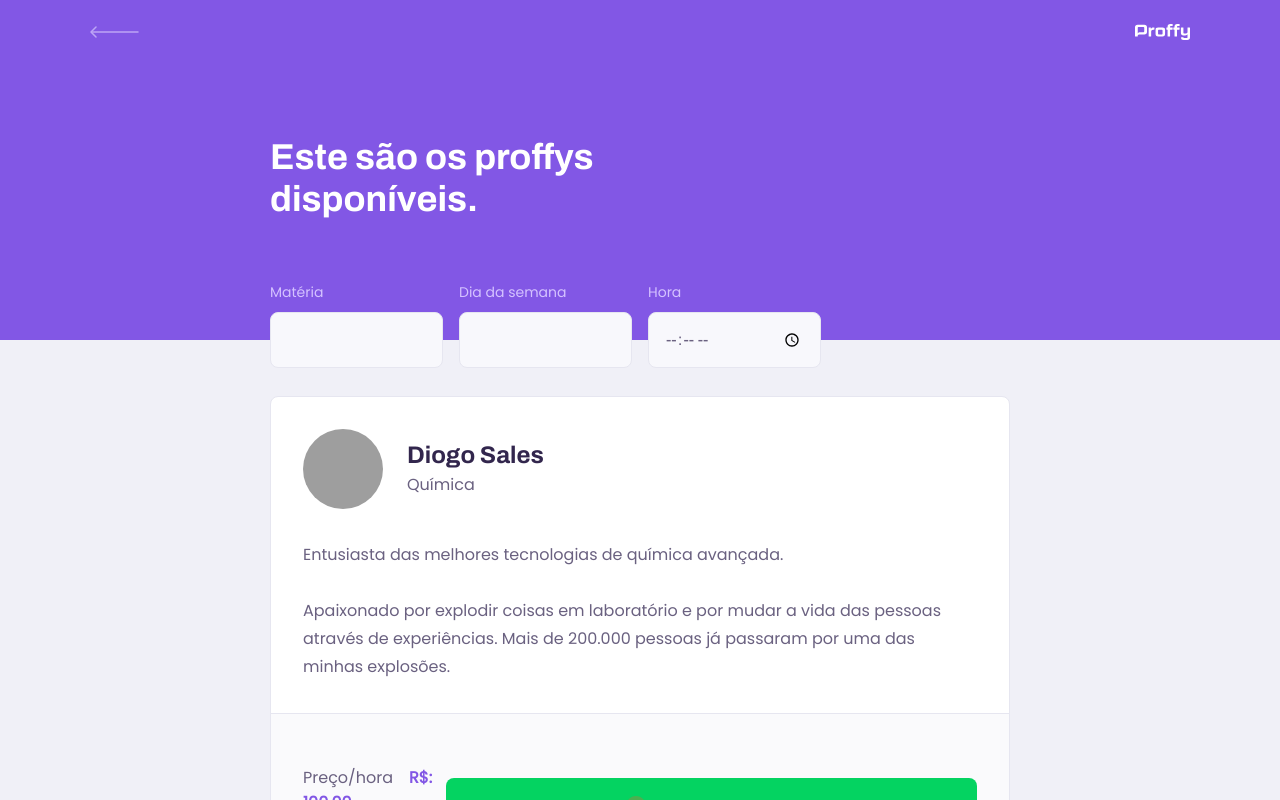
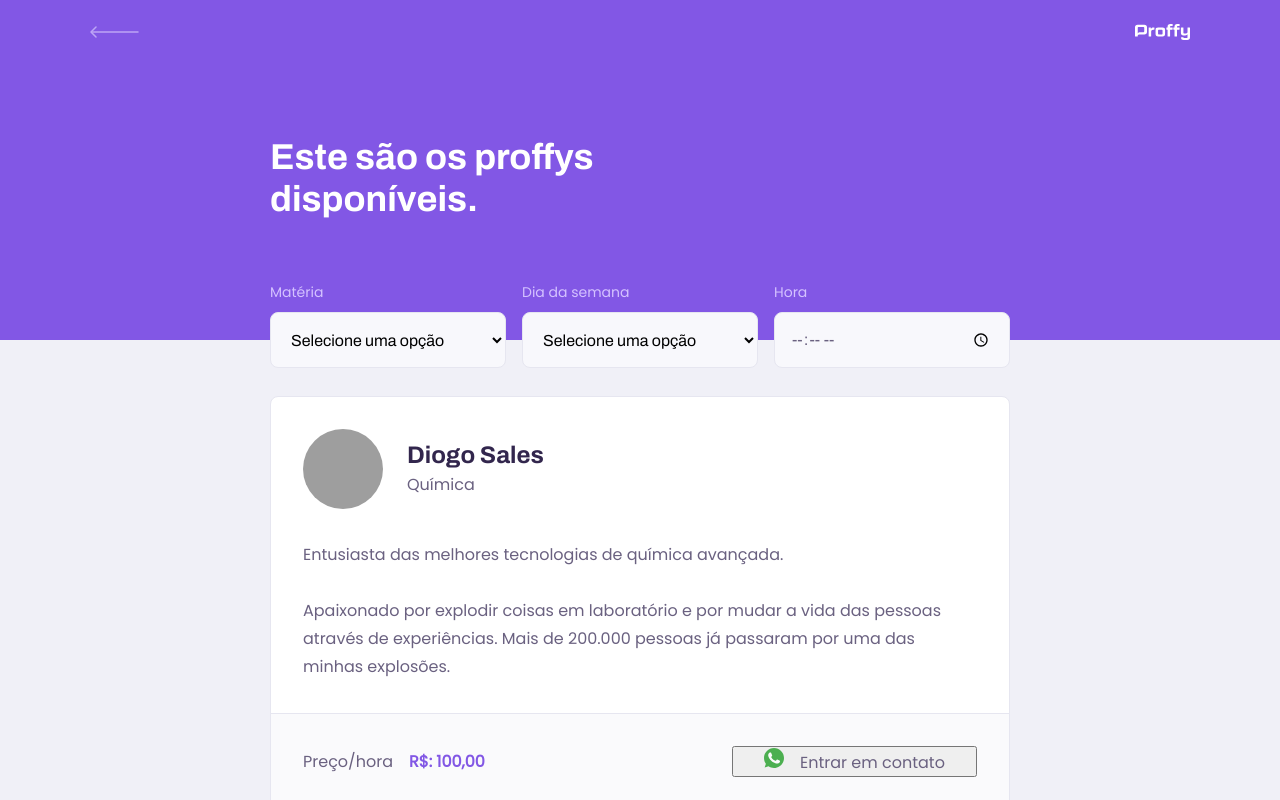
Before and after one commit to Diogo0602x/NLW-2-Trilha-Booster, a React (Create React App) app in the folder web/: page /study in a window 1280 px wide. Shown: the top 800 px of the page. Built offline with nearby package versions, Linux system fonts and the light colour scheme; grey boxes are pictures that could not be loaded.

Commit message:
Select week day adicionado

```diff
--- a/web/src/components/Select/index.tsx
+++ b/web/src/components/Select/index.tsx
@@ -5,13 +5,23 @@
 interface SelectProps extends SelectHTMLAttributes<HTMLSelectElement> {
   name: string;
   label: string;
+  options: Array<{
+    value: string;
+    label:string
+  }>;
 }
 
-const  Select: React.FC<SelectProps> = ({ label, name, ...rest }) => {
+const  Select: React.FC<SelectProps> = ({ label, name, options, ...rest }) => {
   return (
     <div className="select-block">
       <label htmlFor={name}>{label}</label>
-      <select id={name} {...rest}/>
+      <select id={name} {...rest}>
+        <option value="" disabled selected hidden>Selecione uma opção</option>
+
+        {options.map(option => {
+          return <option key={option.value} value={option.value}>{option.label}</option>
+        })}
+      </select>
      </div>
   );
 }
--- a/web/src/pages/TeacherList/index.tsx
+++ b/web/src/pages/TeacherList/index.tsx
@@ -3,6 +3,7 @@
 import PageHeader from '../../components/PageHeader';
 import TeacherItem from '../../components/TeacherItem';
 import Input from '../../components/Input';
+import Select from '../../components/Select';
 
 import './styles.css';
 
@@ -11,8 +12,35 @@
       <div id="page-teacher-list" className="container">
         <PageHeader title="Este são os proffys disponíveis.">
           <form id="search-teachers">
-            <Input name="subject" label="Matéria"/>
-            <Input name="week_day" label="Dia da semana"/>
+            <Select
+              name="subject"
+              label="Matéria"
+              options={[
+                { value: 'Artes', label: 'Artes'},
+                { value: 'Biologia', label: 'Biologia'},
+                { value: 'Ciências', label: 'Ciências'},
+                { value: 'Educação física', label: 'Educação física'},
+                { value: 'Física', label: 'Física'},
+                { value: 'Geografia', label: 'Geografia'},
+                { value: 'História', label: 'História'},
+                { value: 'Matemática', label: 'Matemática'},
+                { value: 'Português', label: 'Português'},
+                { value: 'Química', label: 'Química'},
+              ]}
+            />
+            <Select
+              name="week_day"
+              label="Dia da semana"
+              options={[
+                { value: '0', label: 'Domingo'},
+                { value: '1', label: 'Segunda-feira'},
+                { value: '2', label: 'Terça-feira'},
+                { value: '3', label: 'Quarta-feira'},
+                { value: '4', label: 'Quinta-feira'},
+                { value: '5', label: 'Sexta=feira'},
+                { value: '6', label: 'Sábado'},
+              ]}
+            />
             <Input type="time"name="time" label="Hora"/>
           </form>
         </PageHeader>
--- a/web/src/pages/TeacherList/styles.css
+++ b/web/src/pages/TeacherList/styles.css
@@ -10,29 +10,6 @@
 #search-teachers label {
   color: var(--color-text-in-primary);
 }
-
-#page-teacher-list button {
-  width: 100%;
-  height: 5.6rem;
-  background: var(--color-secundary);
-  color: var(--color-button-text);
-  border: 0;
-  border-radius: 0.8rem;
-  cursor: pointer;
-  font: 700 1.6rem Archivo;
-  display: flex;
-  align-items: center;
-  justify-content: center;
-  text-decoration: none;
-  transition: backgroun-color 0.2s;
-  margin-top: 3.2rem;
-}
-
-#page-teacher-list button:hover {
-  background: var(--color-secundary-dark);
-}
-
-
 
 #page-teacher-list main {
   margin: 3.2rem auto;
@@ -48,7 +25,7 @@
 
   #search-teachers {
     display: grid;
-    grid-template-columns: repeat(4, 1fr);
+    grid-template-columns: repeat(3, 1fr);
     column-gap: 16px;
     position: absolute;
     bottom: -28px;
```
Also changed, not shown: web/src/pages/TeacherForm/index.tsx (indentation only).
